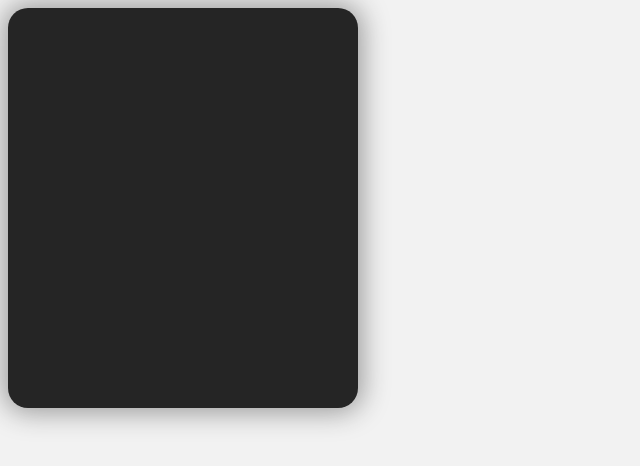
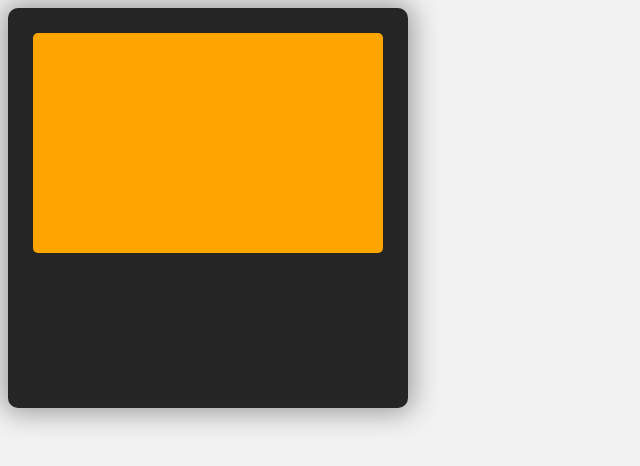
Before and after one commit to Gabuardi/ng-car-card, an Angular app: page / in a window 1280 px wide. Shown: the top 466 px of the page, without its empty margins (0-640 px from the left). Built offline with nearby package versions, Linux system fonts and the light colour scheme.

Commit message:
Add pic style

```diff
--- a/src/app/car-card/car-card.component.html
+++ b/src/app/car-card/car-card.component.html
@@ -1 +1,3 @@
-<div class="car-card"></div>
+<div class="car-card">
+  <div class="card-picture"></div>
+</div>
--- a/src/app/car-card/car-card.component.scss
+++ b/src/app/car-card/car-card.component.scss
@@ -1,7 +1,16 @@
 .car-card {
-  width: 350px;
+  box-sizing: border-box;
+  width: 400px;
   height: 400px;
-  border-radius: 20px;
+  padding: 25px;
+  border-radius: 10px;
   background-color: #252525;
   box-shadow: 0 0 27px 5px #9D9D9D;
+
+  .card-picture {
+    width: 100%;
+    height: 220px;
+    border-radius: 5px;
+    background-color: orange;
+  }
 }
```
